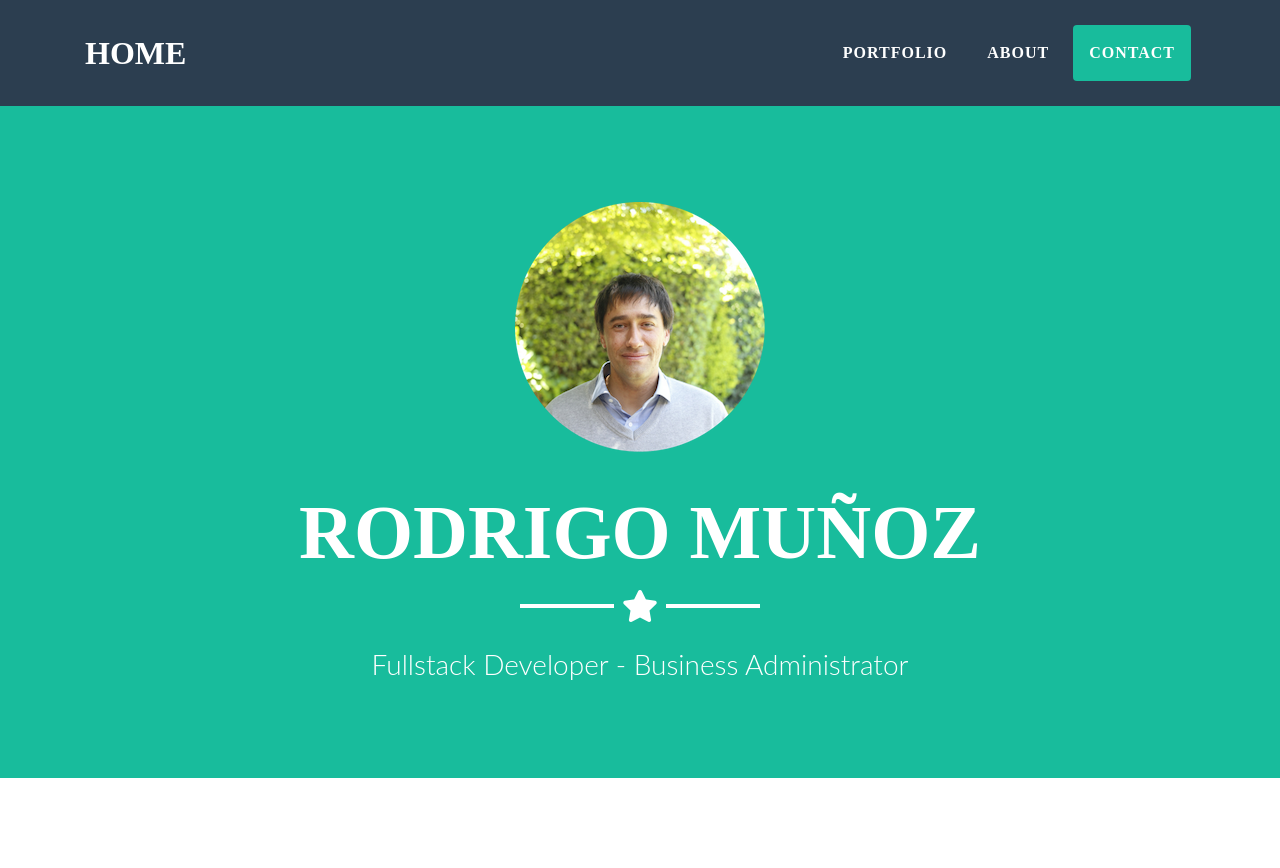
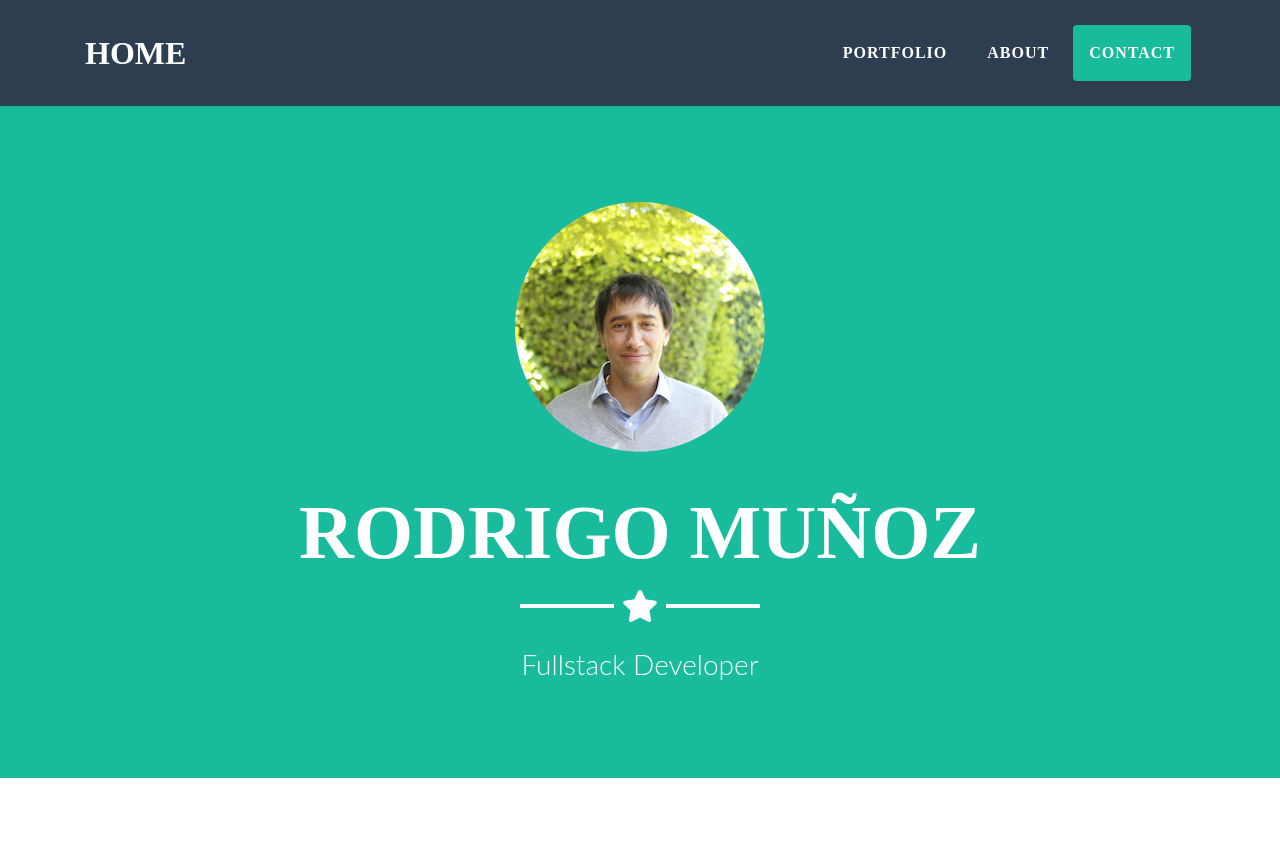
Before and after one commit to romunozd/Portofolio, a Django app: page / in a window 1280 px wide. Shown: the top 868 px of the page. Run offline with Django 3.2, Linux system fonts and the light colour scheme; some libraries are stand-ins or nearby versions.

Commit message:
Sin Business Administrator

```diff
--- a/templates/index.html
+++ b/templates/index.html
@@ -10,7 +10,7 @@
     <meta name="description" content="">
     <meta name="author" content="">
 
-    <title>Freelancer - Start Bootstrap Theme</title>
+    <title>Freelancer</title>
 
     <!-- Bootstrap core CSS -->
     <link href="{% static 'vendor/bootstrap/css/bootstrap.min.css' %}" rel="stylesheet">
@@ -60,7 +60,7 @@
         <img class="img-fluid mb-5 d-block mx-auto" src="{% static 'img/perfil.png' %}" alt="">
         <h1 class="text-uppercase mb-0">Rodrigo Muñoz</h1>
         <hr class="star-light">
-        <h2 class="font-weight-light mb-0">Fullstack Developer - Business Administrator</h2>
+        <h2 class="font-weight-light mb-0">Fullstack Developer</h2>
       </div>
     </header>
 
```
